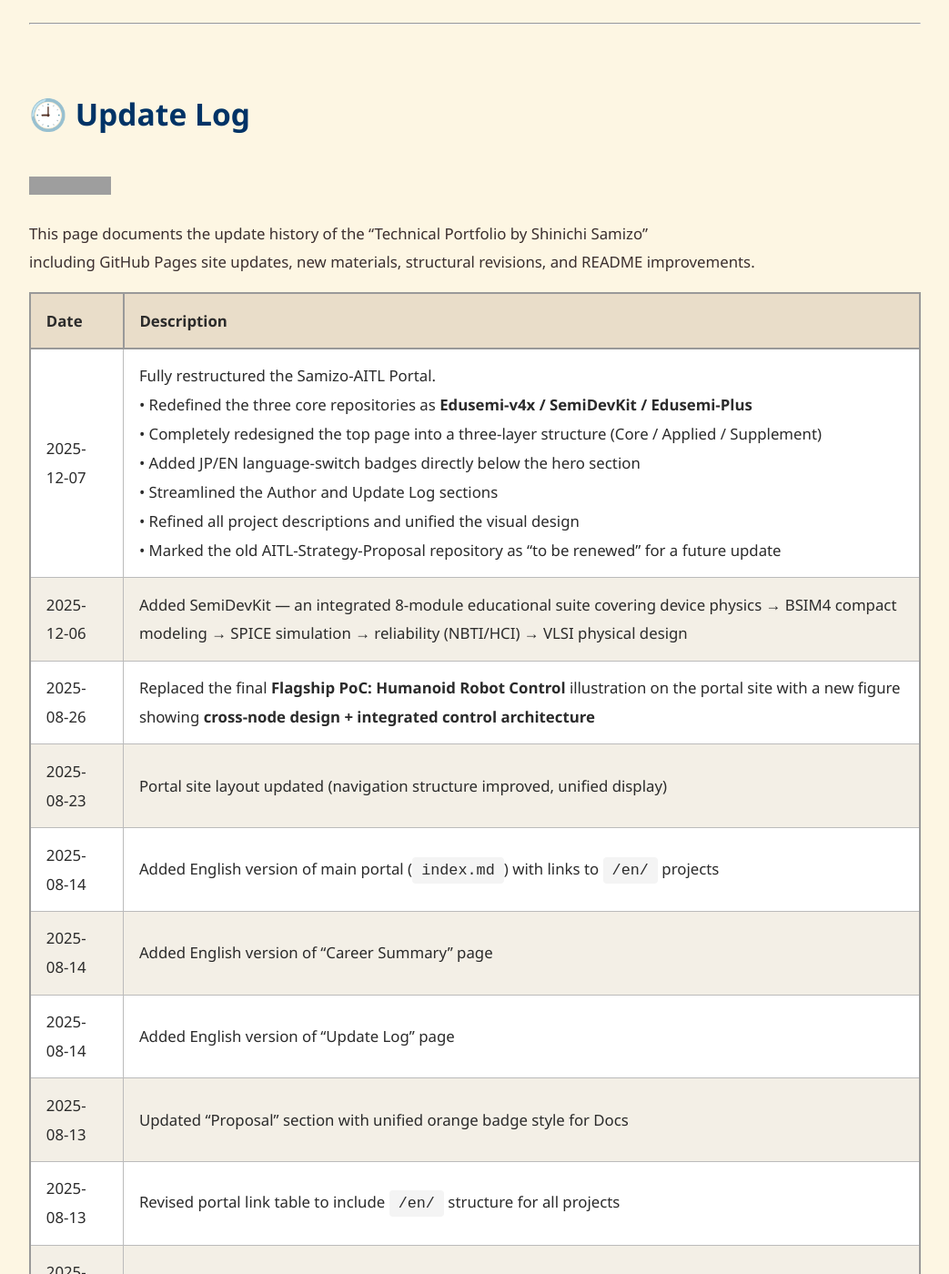
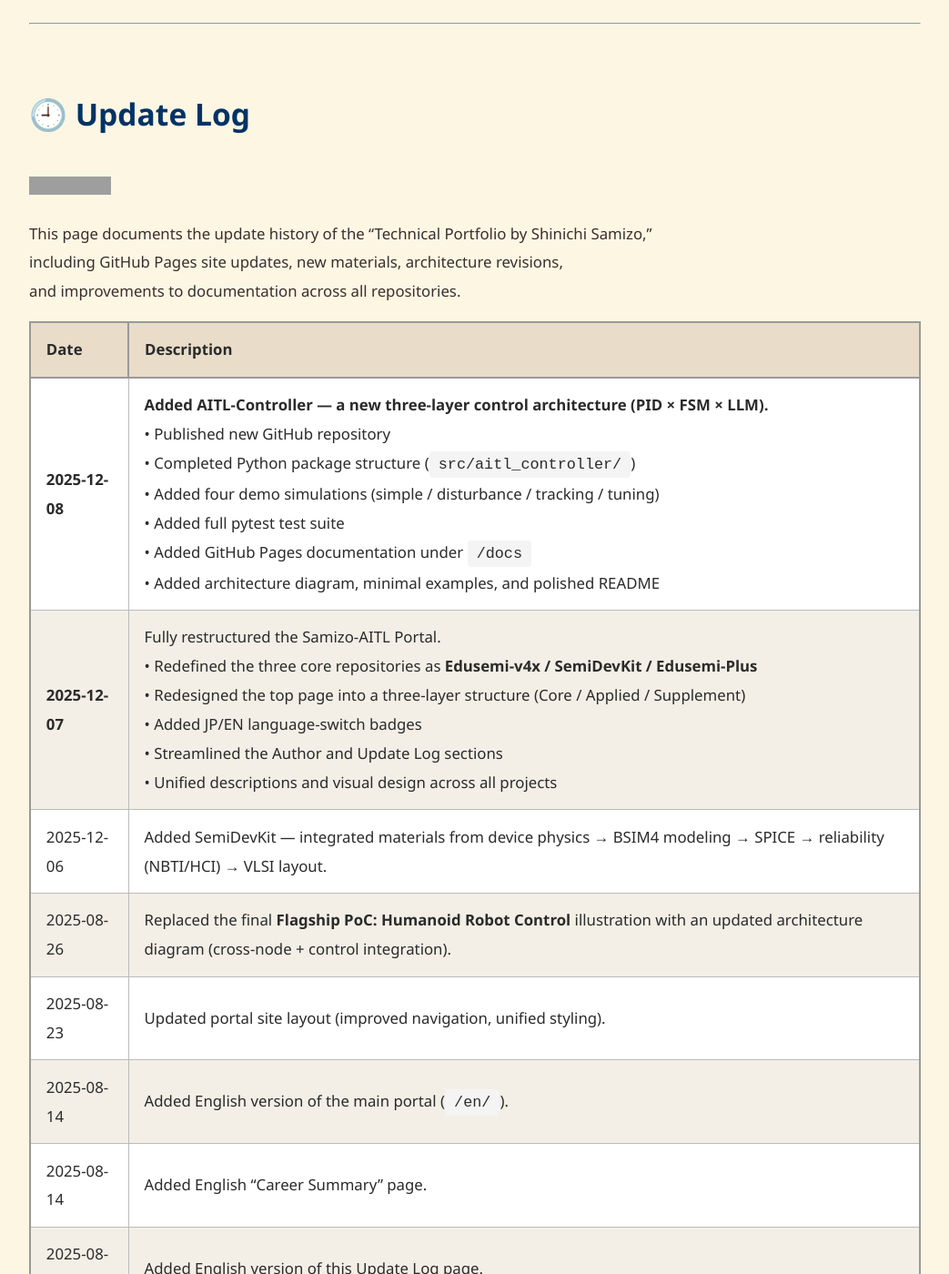
Before and after one commit to Samizo-AITL/Samizo-AITL.github.io, a Jekyll site: the page built from about/update/en/index.md, in a window 1280 px wide and 1400 px high. Shown: the whole window at 91% size, without its empty margins (118-1161 px from the left). Built offline with Jekyll 4.4.1, drawn with Linux system fonts in a browser that asks for light colours; some of the changed text lies outside the part shown; grey boxes are pictures that could not be loaded.

Commit message:
Update index.md

```diff
--- a/about/update/en/index.md
+++ b/about/update/en/index.md
@@ -8,44 +8,48 @@ title: Update Log
 # 🕘 Update Log
 [![Back to Samizo-AITL Portal](https://img.shields.io/badge/Back%20to%20Samizo--AITL%20Portal-brightgreen)](https://samizo-aitl.github.io/en/)
 
-This page documents the update history of the "Technical Portfolio by Shinichi Samizo"
-including GitHub Pages site updates, new materials, structural revisions, and README improvements.
+This page documents the update history of the "Technical Portfolio by Shinichi Samizo,"
+including GitHub Pages site updates, new materials, architecture revisions,
+and improvements to documentation across all repositories.
 
 | Date       | Description                                                                 |
 |------------|-----------------------------------------------------------------------------|
-| 2025-12-07 | Fully restructured the Samizo-AITL Portal.<br>• Redefined the three core repositories as **Edusemi-v4x / SemiDevKit / Edusemi-Plus**<br>• Completely redesigned the top page into a three-layer structure (Core / Applied / Supplement)<br>• Added JP/EN language-switch badges directly below the hero section<br>• Streamlined the Author and Update Log sections<br>• Refined all project descriptions and unified the visual design<br>• Marked the old AITL-Strategy-Proposal repository as “to be renewed” for a future update |
-| 2025-12-06 | Added SemiDevKit — an integrated 8-module educational suite covering device physics → BSIM4 compact modeling → SPICE simulation → reliability (NBTI/HCI) → VLSI physical design |
-| 2025-08-26 | Replaced the final **Flagship PoC: Humanoid Robot Control** illustration on the portal site with a new figure showing **cross-node design + integrated control architecture** |
-| 2025-08-23 | Portal site layout updated (navigation structure improved, unified display) |
-| 2025-08-14 | Added English version of main portal (`index.md`) with links to `/en/` projects |
-| 2025-08-14 | Added English version of "Career Summary" page                              |
-| 2025-08-14 | Added English version of "Update Log" page                                  |
-| 2025-08-13 | Updated "Proposal" section with unified orange badge style for Docs         |
-| 2025-08-13 | Revised portal link table to include `/en/` structure for all projects      |
-| 2025-08-12 | Added bilingual section for "Author" and "Career Summary" in Japanese/English |
-| 2025-08-12 | Added high-resolution version of Technology Architecture (realistic) image  |
-| 2025-08-11 | Adjusted badge colors to avoid conflict with Repo (blue) and Site (green)   |
-| 2025-08-10 | Updated "Projects Overview" table — ensured alignment of English/Japanese   |
-| 2025-08-01 | Added English version of FeRAM material (0.18μm PZT process)                 |
-| 2025-08-01 | Added DRAM wafer test classification archive (Bin5/Bin6)                   |
-| 2025-07-31 | Added bilingual materials on LDMOS and HV-CMOS structures                   |
-| 2025-07-30 | Added concept note on 0.18μm AMS design (Poly resistor variation)           |
-| 2025-07-29 | Added comparative materials on FinFET and GAA structures                    |
-| 2025-07-28 | Added new section on MOS reliability (TDDB, Qbd, breakdown modes)           |
-| 2025-07-27 | Added bilingual document on 0.18μm logic process flow                       |
-| 2025-07-21 | Added EduLms (Structured LMS for ISO Quality, Environment, and Training)    |
-| 2025-07-20 | Added "AITL-Strategy-Proposal" repository for national strategy proposal    |
-| 2025-07-19 | Added Edusemi-Plus section to portfolio / reorganized `index.md`            |
-| 2025-07-18 | Added Inkjet (Inkjet Technology Archive) section to portfolio               |
-| 2025-07-17 | Added SemiTechBot (Semiconductor Tech Chatbot) inside SamizoGPT             |
-| 2025-07-15 | Added EduMecha (Creo-based Mechanical Design Materials) section             |
-| 2025-07-15 | Added AssetPortfolio (Tech Investment Guide) section                        |
-| 2025-07-12 | Added SamizoGPT section to top portfolio                                    |
-| 2025-07-11 | Switched Rekiden reference to Japanese README                               |
-| 2025-07-10 | Added EduController section (Control Theory + AI Materials)                 |
-| 2025-07-10 | Localized Rekiden section to Japanese for domestic audience                 |
-| 2025-07-08 | Integrated AITL-H (FSM×PID×LLM Architecture)                                |
-| 2025-07-07 | Refactored Edusemi structure for portal integration                         |
-| 2025-07-01 | Initial publication of portfolio                                            |
+| **2025-12-08** | **Added AITL-Controller — a new three-layer control architecture (PID × FSM × LLM).**<br>• Published new GitHub repository<br>• Completed Python package structure (`src/aitl_controller/`)<br>• Added four demo simulations (simple / disturbance / tracking / tuning)<br>• Added full pytest test suite<br>• Added GitHub Pages documentation under `/docs`<br>• Added architecture diagram, minimal examples, and polished README |
+| **2025-12-07** | Fully restructured the Samizo-AITL Portal.<br>• Redefined the three core repositories as **Edusemi-v4x / SemiDevKit / Edusemi-Plus**<br>• Redesigned the top page into a three-layer structure (Core / Applied / Supplement)<br>• Added JP/EN language-switch badges<br>• Streamlined the Author and Update Log sections<br>• Unified descriptions and visual design across all projects |
+| 2025-12-06 | Added SemiDevKit — integrated materials from device physics → BSIM4 modeling → SPICE → reliability (NBTI/HCI) → VLSI layout. |
+| 2025-08-26 | Replaced the final **Flagship PoC: Humanoid Robot Control** illustration with an updated architecture diagram (cross-node + control integration). |
+| 2025-08-23 | Updated portal site layout (improved navigation, unified styling). |
+| 2025-08-14 | Added English version of the main portal (`/en/`). |
+| 2025-08-14 | Added English “Career Summary” page. |
+| 2025-08-14 | Added English version of this Update Log page. |
+| 2025-08-13 | Updated “Proposal” section with new unified orange badge styling. |
+| 2025-08-13 | Updated link tables across portal to support dual-language JP/EN navigation. |
+| 2025-08-12 | Added bilingual Author section and English Career Summary to the portfolio. |
+| 2025-08-12 | Added high-resolution version of the Technology Architecture diagram. |
+| 2025-08-11 | Adjusted badge colors for consistency (Repo = blue, Site = green). |
+| 2025-08-10 | Revised “Projects Overview” table structure. |
+| 2025-08-01 | Added English FeRAM materials (0.18µm PZT process). |
+| 2025-08-01 | Added DRAM wafer test classification archive (Bin5/Bin6). |
+| 2025-07-31 | Added bilingual materials on LDMOS and HV-CMOS structures. |
+| 2025-07-30 | Added concept notes on 0.18µm AMS design (poly resistor variation). |
+| 2025-07-29 | Added comparative materials on FinFET vs. Gate-All-Around structures. |
+| 2025-07-28 | Added MOS reliability section (TDDB, Qbd, breakdown mechanisms). |
+| 2025-07-27 | Added bilingual document on 0.18µm logic process flow. |
+| 2025-07-21 | Added EduLms (ISO: Quality / Environment / Training). |
+| 2025-07-20 | Added AITL-Strategy-Proposal repository (national tech policy concept). |
+| 2025-07-19 | Added Edusemi-Plus to portfolio and reorganized index structure. |
+| 2025-07-18 | Added Inkjet Technology Archive. |
+| 2025-07-17 | Added SemiTechBot (Semiconductor Q&A Chatbot) inside SamizoGPT. |
+| 2025-07-15 | Added EduMecha (Creo-based mechanical design materials). |
+| 2025-07-15 | Added AssetPortfolio (ETF/NISA investment guide for engineers). |
+| 2025-07-12 | Added SamizoGPT section to the portfolio. |
+| 2025-07-11 | Switched Rekiden references to Japanese README. |
+| 2025-07-10 | Added EduController (Control theory × AI materials). |
+| 2025-07-10 | Localized Rekiden for Japanese readers. |
+| 2025-07-08 | Integrated AITL-H (FSM × PID × LLM PoC architecture). |
+| 2025-07-07 | Refactored Edusemi structure for portfolio integration. |
+| 2025-07-01 | Initial publication of the portfolio. |
 
-> 🗂️ Japanese version available 👉 [`../`](../)
+---
+
+> 🗂️ Japanese version available 👉 [日本語版 更新履歴](https://samizo-aitl.github.io/about/update/)
```
